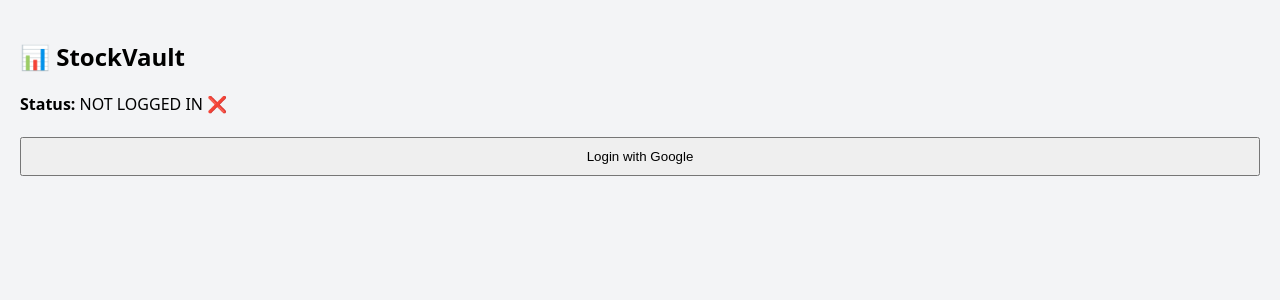
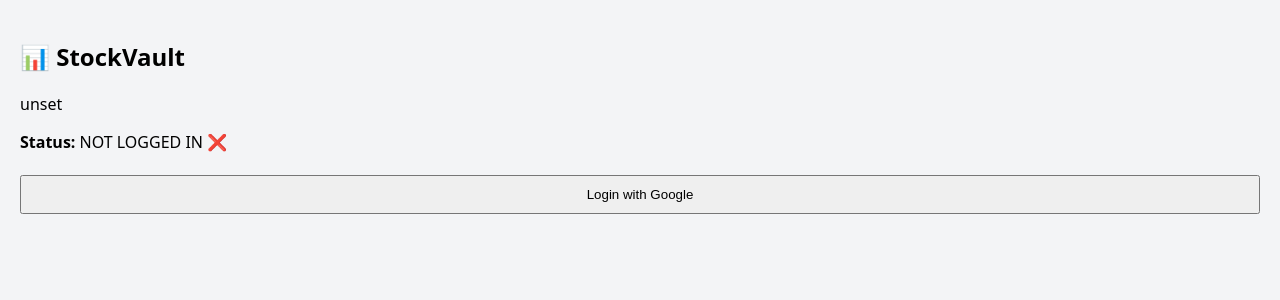
Before and after one commit to mannarif/StockVault-, a React (Vite) app: page / in a window 1280 px wide. Shown: the top 300 px of the page. Built offline with nearby package versions, Linux system fonts and the light colour scheme; no server answers.

Commit message:
Update App.jsx

```diff
--- a/src/App.jsx
+++ b/src/App.jsx
@@ -22,7 +22,7 @@ export default function App() {
   return (
     <div style={{ padding: 20 }}>
       <h2>📊 StockVault</h2>
-
+<p>{import.meta.env.VITE_FIREBASE_PROJECT_ID}</p>
       <p>
         <b>Status:</b>{" "}
         {user ? "LOGGED IN ✅" : "NOT LOGGED IN ❌"}
```
